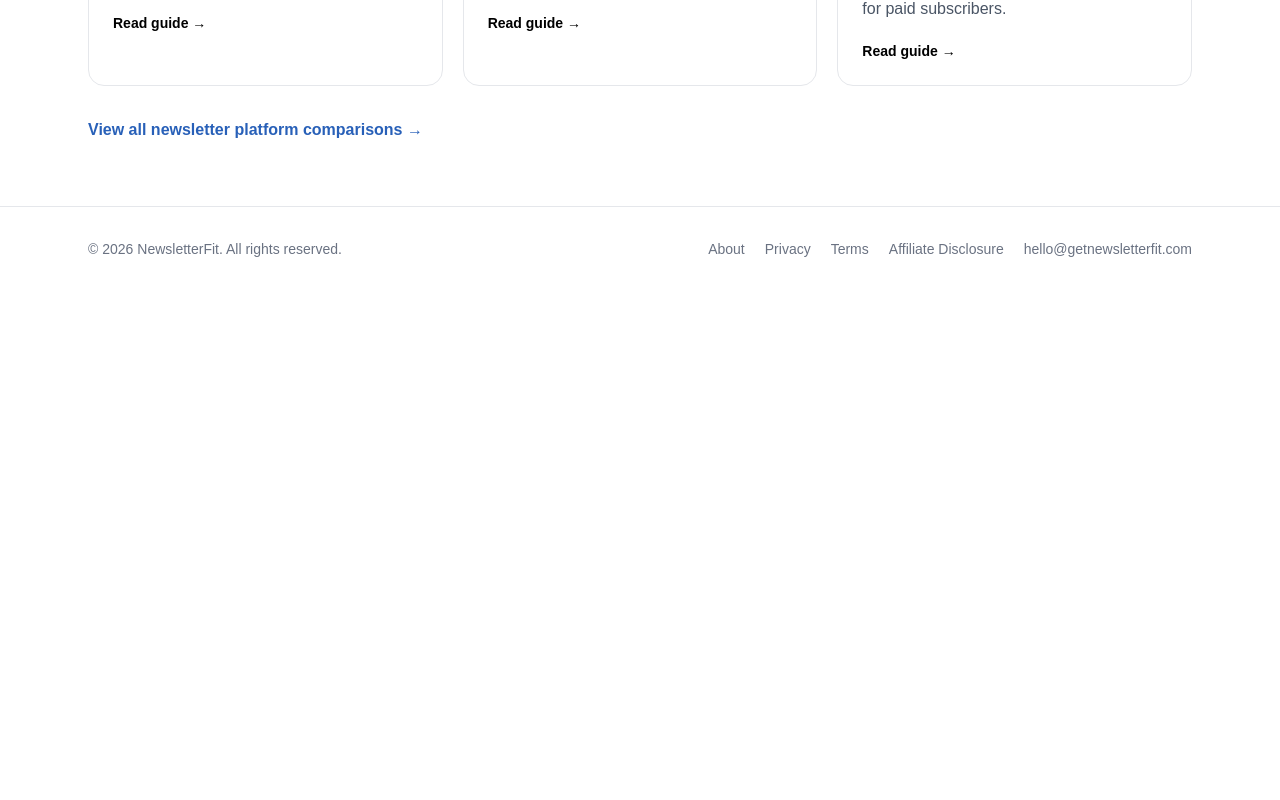
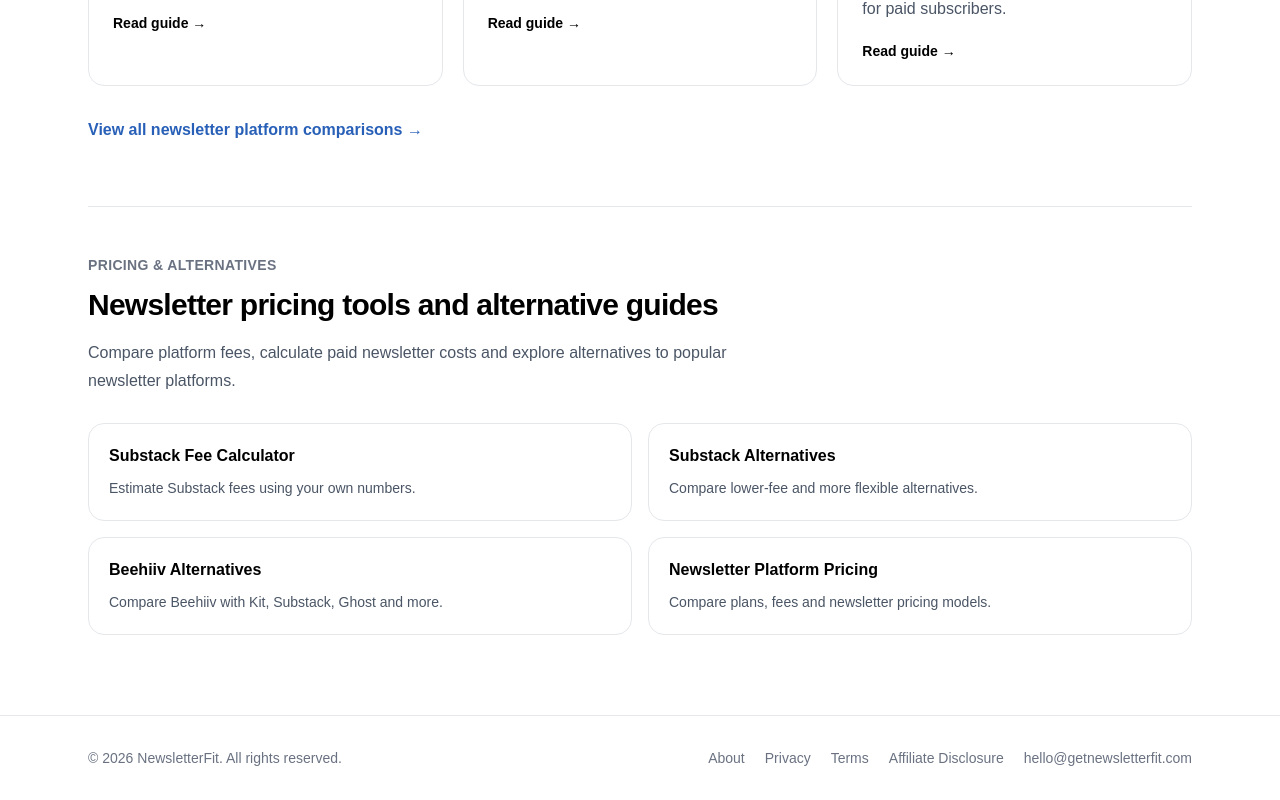
Before and after one commit to juangomez250505/newsletterfit, a Next.js app: page / in a window 1280 px wide. Shown: the part 2625-3425 px from the top of the page. Before the commit the page ends 2916 px from the top, so only its background shows below. Built offline with nearby package versions, Linux system fonts and the light colour scheme.

Commit message:
Strengthen homepage links to priority SEO resources

```diff
--- a/app/beehiiv-vs-kit/page.tsx
+++ b/app/beehiiv-vs-kit/page.tsx
@@ -33,7 +33,7 @@
 
       <article className="mx-auto max-w-4xl px-6 py-16">
         <p className="text-sm font-bold uppercase tracking-wide text-gray-500">
-          Platform Comparison · Updated August 2026
+          Platform Comparison · Updated September 2026
         </p>
 
         <div className="platform-comparison-logos mt-6 flex items-center gap-3">
@@ -338,7 +338,7 @@
 
         <section className="mt-16 border-t border-gray-200 pt-8">
           <p className="text-sm leading-6 text-gray-500">
-            Pricing and features checked August 2026. Platform pricing and
+            Pricing and features checked September 2026. Platform pricing and
             features can change. NewsletterFit is an independent comparison
             tool and is not affiliated with Beehiiv or Kit.
           </p>
--- a/app/page.tsx
+++ b/app/page.tsx
@@ -1205,7 +1205,68 @@
 
 </section>
 
-    </main>
+
+      {/* SEO-HOME-RESOURCES-20260928 */}
+      <section className="mx-auto max-w-6xl px-6 pb-20">
+        <div className="border-t border-gray-200 pt-12">
+          <p className="text-sm font-bold uppercase tracking-wide text-gray-500">
+            Pricing & alternatives
+          </p>
+
+          <h2 className="mt-3 text-3xl font-bold tracking-tight">
+            Newsletter pricing tools and alternative guides
+          </h2>
+
+          <p className="mt-4 max-w-2xl leading-7 text-gray-600">
+            Compare platform fees, calculate paid newsletter costs and explore
+            alternatives to popular newsletter platforms.
+          </p>
+
+          <div className="mt-7 grid gap-4 sm:grid-cols-2">
+            <a
+              href="/substack-fee-calculator"
+              className="rounded-2xl border border-gray-200 p-5 transition hover:-translate-y-1 hover:shadow-md"
+            >
+              <h3 className="font-bold">Substack Fee Calculator</h3>
+              <p className="mt-2 text-sm leading-6 text-gray-600">
+                Estimate Substack fees using your own numbers.
+              </p>
+            </a>
+
+            <a
+              href="/substack-alternatives"
+              className="rounded-2xl border border-gray-200 p-5 transition hover:-translate-y-1 hover:shadow-md"
+            >
+              <h3 className="font-bold">Substack Alternatives</h3>
+              <p className="mt-2 text-sm leading-6 text-gray-600">
+                Compare lower-fee and more flexible alternatives.
+              </p>
+            </a>
+
+            <a
+              href="/beehiiv-alternatives"
+              className="rounded-2xl border border-gray-200 p-5 transition hover:-translate-y-1 hover:shadow-md"
+            >
+              <h3 className="font-bold">Beehiiv Alternatives</h3>
+              <p className="mt-2 text-sm leading-6 text-gray-600">
+                Compare Beehiiv with Kit, Substack, Ghost and more.
+              </p>
+            </a>
+
+            <a
+              href="/newsletter-platform-pricing"
+              className="rounded-2xl border border-gray-200 p-5 transition hover:-translate-y-1 hover:shadow-md"
+            >
+              <h3 className="font-bold">Newsletter Platform Pricing</h3>
+              <p className="mt-2 text-sm leading-6 text-gray-600">
+                Compare plans, fees and newsletter pricing models.
+              </p>
+            </a>
+          </div>
+        </div>
+      </section>
+
+</main>
 
   );
 }
```
